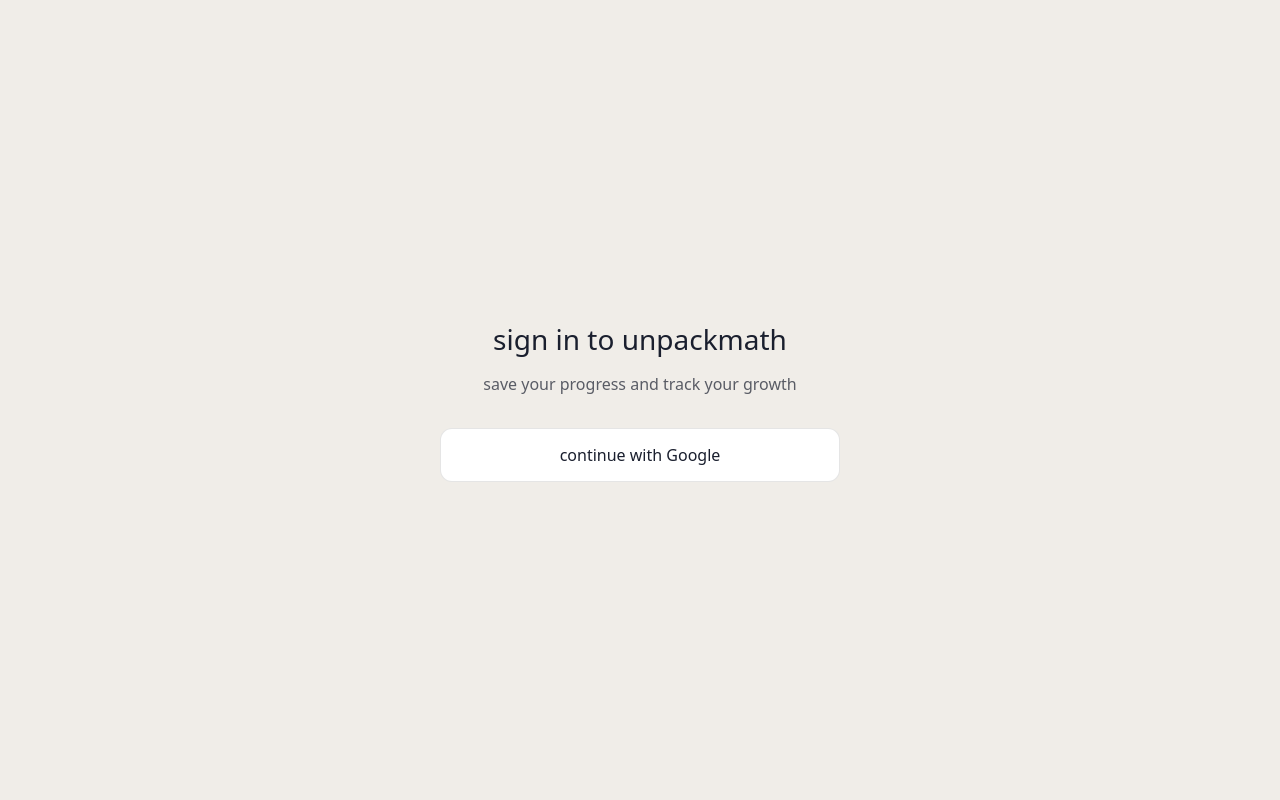
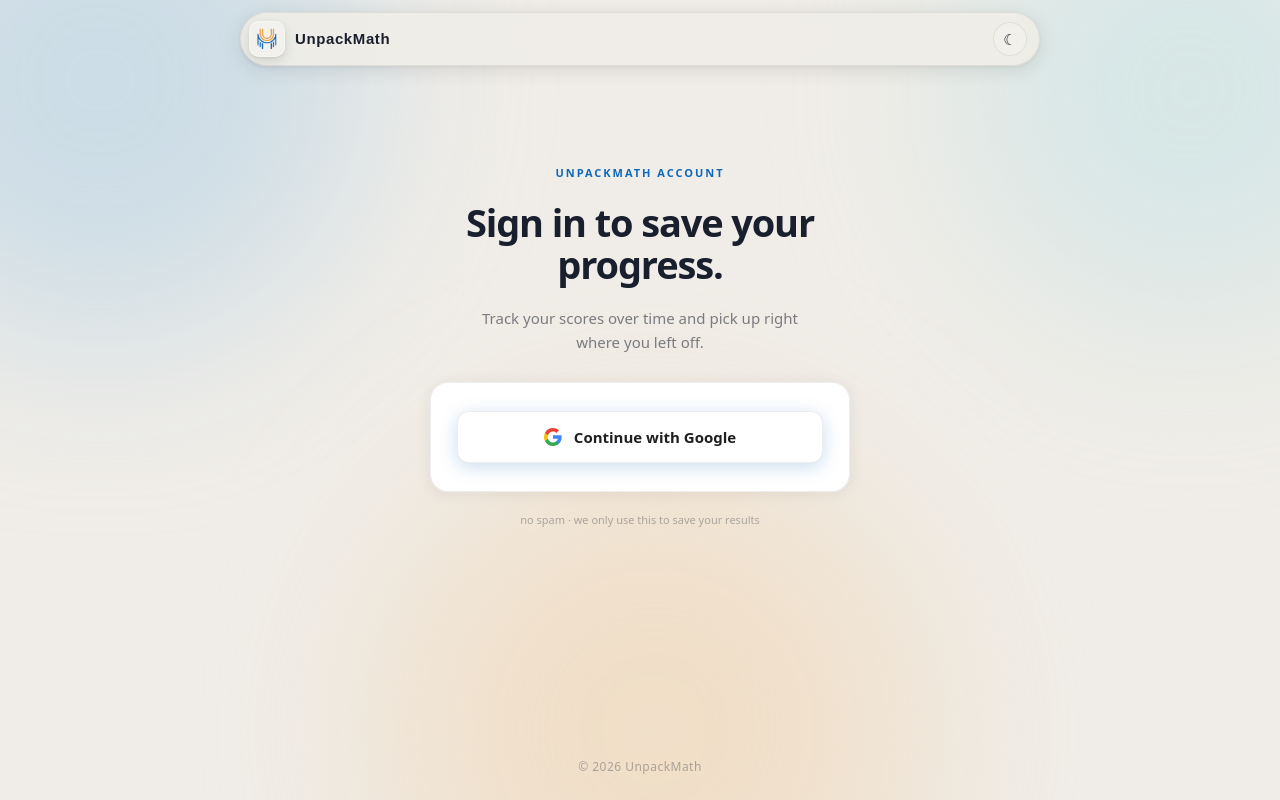
Before and after one commit to jd-oviedo/TSIA2Math, a Next.js app: page /login in a window 1280 px wide. Built offline with nearby package versions, Linux system fonts and the light colour scheme; no server answers; a web font is replaced by a local one.

Commit message:
Style login page to match UnpackMath brand

```diff
--- a/app/login/page.tsx
+++ b/app/login/page.tsx
@@ -1,61 +1,94 @@
-'use client'
+"use client";
 
-import { useState } from 'react'
-import { supabase } from '../lib/supabase'
+import { useState } from "react";
+import { supabase } from "../lib/supabase";
+import { Header } from "../components/Header";
+import { Footer } from "../components/Footer";
+
+function Blobs() {
+  return (
+    <div style={{ position: "fixed", inset: 0, pointerEvents: "none", zIndex: 0, overflow: "hidden" }}>
+      <div style={{ position: "absolute", top: "-180px", left: "-160px", width: "520px", height: "520px", borderRadius: "50%", background: "var(--ec-blob-a)", filter: "blur(90px)" }} />
+      <div style={{ position: "absolute", top: "-140px", right: "-140px", width: "460px", height: "460px", borderRadius: "50%", background: "var(--ec-blob-b)", filter: "blur(90px)" }} />
+      <div style={{ position: "absolute", bottom: "-200px", left: "30%", width: "540px", height: "540px", borderRadius: "50%", background: "var(--ec-blob-c)", filter: "blur(100px)" }} />
+    </div>
+  );
+}
+
+function GoogleIcon() {
+  return (
+    <svg width="18" height="18" viewBox="0 0 18 18">
+      <path fill="#4285F4" d="M17.64 9.2c0-.64-.06-1.25-.16-1.84H9v3.48h4.84a4.14 4.14 0 0 1-1.8 2.72v2.26h2.92c1.7-1.57 2.68-3.88 2.68-6.62Z" />
+      <path fill="#34A853" d="M9 18c2.43 0 4.47-.8 5.96-2.18l-2.92-2.26c-.81.54-1.84.86-3.04.86-2.34 0-4.32-1.58-5.03-3.7H.96v2.33A9 9 0 0 0 9 18Z" />
+      <path fill="#FBBC05" d="M3.97 10.72A5.4 5.4 0 0 1 3.68 9c0-.6.1-1.18.29-1.72V4.95H.96A9 9 0 0 0 0 9c0 1.45.35 2.83.96 4.05l3.01-2.33Z" />
+      <path fill="#EA4335" d="M9 3.58c1.32 0 2.51.45 3.44 1.35l2.58-2.58A9 9 0 0 0 9 0 9 9 0 0 0 .96 4.95l3.01 2.33C4.68 5.16 6.66 3.58 9 3.58Z" />
+    </svg>
+  );
+}
 
 export default function LoginPage() {
-  const [loading, setLoading] = useState(false)
+  const [loading, setLoading] = useState(false);
 
   const handleGoogleLogin = async () => {
-    setLoading(true)
+    setLoading(true);
     await supabase.auth.signInWithOAuth({
-      provider: 'google',
+      provider: "google",
       options: {
         redirectTo: `${window.location.origin}/auth/callback`,
       },
-    })
-  }
+    });
+  };
 
   return (
-    <div style={{
-      minHeight: '100vh',
-      display: 'flex',
-      alignItems: 'center',
-      justifyContent: 'center',
-      padding: '24px',
-    }}>
-      <div style={{
-        maxWidth: '400px',
-        width: '100%',
-        textAlign: 'center',
-      }}>
-        <h1 style={{ fontSize: '28px', marginBottom: '12px' }}>
-          sign in to unpackmath
+    <div style={{ minHeight: "100vh", display: "flex", flexDirection: "column", background: "var(--ec-bg)", position: "relative" }}>
+      <Blobs />
+      <div style={{ position: "relative" }}>
+        <Header />
+      </div>
+      <main style={{ flex: 1, position: "relative", display: "flex", alignItems: "center", justifyContent: "center", padding: "40px 24px 80px" }}>
+        <div style={{ maxWidth: "420px", width: "100%", textAlign: "center", display: "flex", flexDirection: "column", alignItems: "center", gap: "20px" }}>
+          <p style={{ fontSize: "11px", fontWeight: 700, letterSpacing: "0.18em", textTransform: "uppercase", color: "var(--ec-accent)", margin: 0 }}>
+            UnpackMath Account
+          </p>
+          <h1 style={{ fontSize: "clamp(28px, 5vw, 38px)", fontWeight: 800, color: "var(--ec-ink)", letterSpacing: "-0.03em", lineHeight: 1.1, margin: 0 }}>
+            Sign in to save your progress.
           </h1>
-        <p style={{ marginBottom: '32px', opacity: 0.7 }}>
-          save your progress and track your growth
+          <p style={{ fontSize: "15px", color: "var(--ec-ink-muted)", lineHeight: 1.6, maxWidth: "340px", margin: 0 }}>
+            Track your scores over time and pick up right where you left off.
           </p>
+          <div style={{ background: "var(--ec-surface)", border: "1px solid var(--ec-line)", borderRadius: "18px", padding: "28px 26px", width: "100%", boxShadow: "var(--ec-shadow)", marginTop: "8px" }}>
             <button
               onClick={handleGoogleLogin}
               disabled={loading}
               style={{
-            width: '100%',
-            padding: '14px 24px',
-            borderRadius: '12px',
-            border: '1px solid rgba(0,0,0,0.1)',
-            background: '#fff',
-            cursor: loading ? 'default' : 'pointer',
-            fontSize: '16px',
-            display: 'flex',
-            alignItems: 'center',
-            justifyContent: 'center',
-            gap: '12px',
+                width: "100%",
+                padding: "14px 20px",
+                borderRadius: "12px",
+                border: "1px solid var(--ec-line)",
+                background: "#fff",
+                color: "#1f1f1f",
+                cursor: loading ? "default" : "pointer",
+                fontSize: "15px",
+                fontWeight: 600,
+                fontFamily: "inherit",
+                display: "flex",
+                alignItems: "center",
+                justifyContent: "center",
+                gap: "12px",
                 opacity: loading ? 0.6 : 1,
+                boxShadow: "var(--ec-shadow-btn)",
               }}
             >
-          {loading ? 'redirecting...' : 'continue with Google'}
+              <GoogleIcon />
+              {loading ? "redirecting…" : "Continue with Google"}
             </button>
           </div>
+          <p style={{ fontSize: "11px", color: "var(--ec-ink-faint)", margin: 0 }}>
+            no spam · we only use this to save your results
+          </p>
         </div>
-  )
+      </main>
+      <Footer />
+    </div>
+  );
 }
```
Lines whose indentation alone changed are shown as unchanged.
